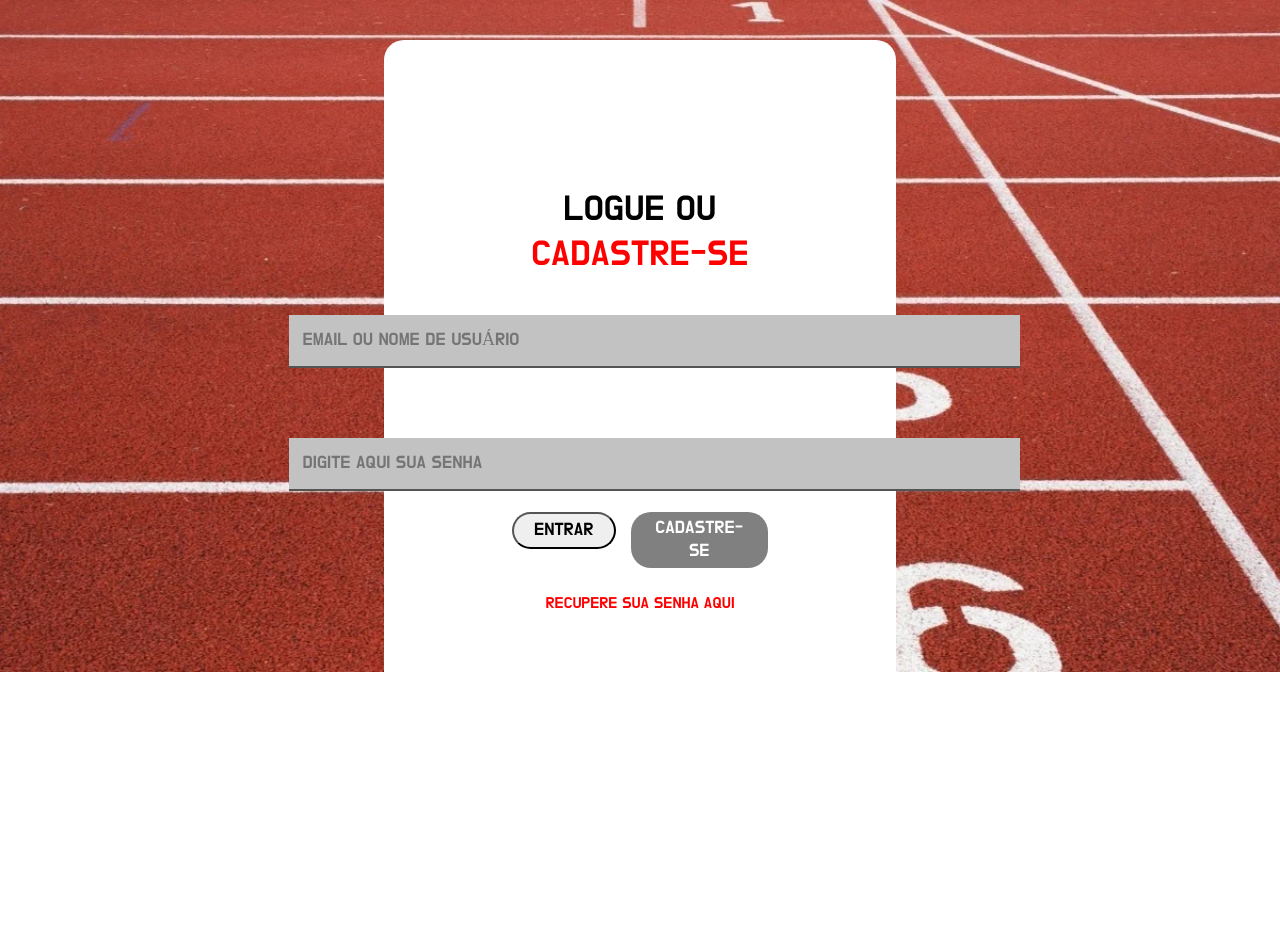
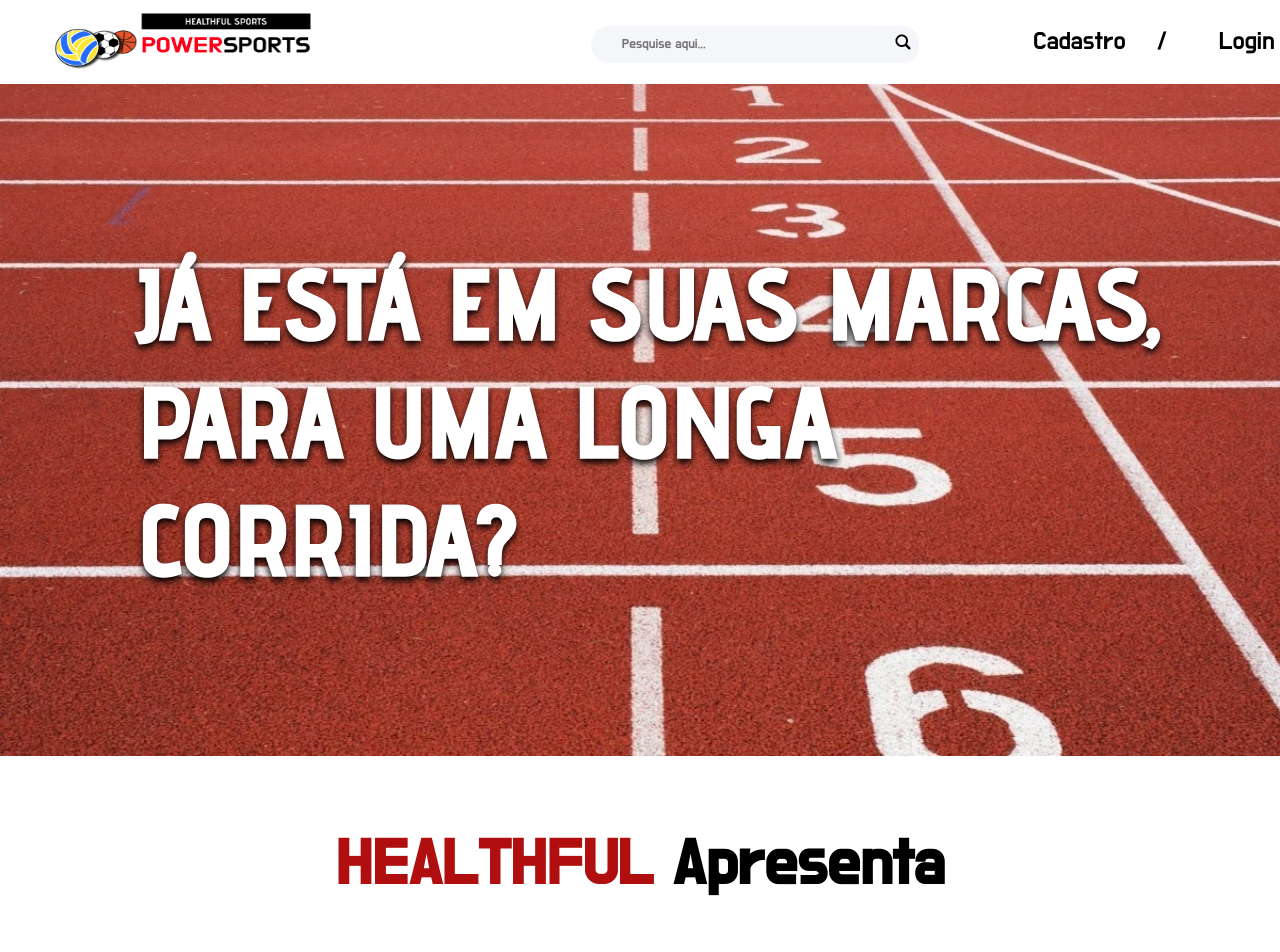
Before and after one commit to ThiagoOreste/PowerSport, a React app: page / in a window 1280 px wide. Shown: the top 952 px of the page. Before the commit the page ends 800 px from the top, so only its background shows below. Built offline with nearby package versions, Linux system fonts and the light colour scheme.

Commit message:
PowerSport Versão 0.0.2

```diff
--- a/package.json
+++ b/package.json
@@ -9,7 +9,9 @@
     "@testing-library/user-event": "^13.5.0",
     "react": "^18.1.0",
     "react-dom": "^18.1.0",
+    "react-router-dom": "^6.3.0",
     "react-scripts": "5.0.1",
+    "typeface-advent-pro": "^1.1.13",
     "web-vitals": "^2.1.4"
   },
   "scripts": {
--- /dev/null
+++ b/src/component/NavBar.js
@@ -0,0 +1,40 @@
+import React from "react";
+import './css_comp/NavBar.css';
+import {Link} from 'react-router-dom';
+import Logo from '../assets/logo.png';
+import Lupa from '../assets/lupa.png';
+
+const NavBar = () =>{
+    return(<>
+        <div className="container-nav">
+            <nav>
+                <Link className="item-logo" exact to='/' >
+                    <img  alt="Logo" src={Logo}/>
+                </Link>
+
+                <div className='item-nav'>
+                    <li id="imagem">
+                        <input className="btn-text-top" type="text" name="txtsearch" placeholder="Pesquise aqui..."/>
+                        <button className="btn-buscar-top" type="submit">
+                            <img id="img-lupa" alt="lupa" src={Lupa}/>
+                        </button>
+                   </li>
+                   <div className="item-nav-right">
+                        <li id="item-text">
+                            <Link exact to="/cadastro">Cadastro</Link>
+                        </li>
+                        <li>/</li>
+                        <li id="item-text" >
+                            <Link exact to="/login">Login</Link>
+                        </li>
+                    </div>
+                </div>
+            </nav>
+        </div>
+
+
+
+    </>);
+}
+
+export default NavBar;
--- /dev/null
+++ b/src/component/css_comp/NavBar.css
@@ -0,0 +1,58 @@
+.container-nav {
+    width: 100%;
+    height: 15%;
+}
+
+.item-logo {
+    width: 10vw;
+    margin: 4%;
+
+}
+
+.item-nav {
+    display: flex;
+    float: right;
+    margin-right: 16%;
+    margin-top: 2%;
+    font-size: 25px;
+}
+
+.item-nav a, li, link {
+    color: rgb(0, 0, 0);
+    margin: 0 14%
+}
+
+#imagem {
+    display: flex;
+    background-color: #f5f6fa;
+    border-radius: 30px;
+}
+
+#img-lupa{
+    width: 20px;
+    height: 20px;
+}
+
+.btn-text-top {
+
+    background-color: #f5f6fa;
+    border: 1px solid rgba(255, 255, 255, .1);
+    padding: 1px 60px 1px 30px;
+    border-radius: 30px;
+  }
+
+.btn-buscar-top {
+    background-color: #f5f6fa;
+    border: 1px solid rgba(255, 255, 255, .1);
+    padding: 5px 5px 5px 5px;
+    border-radius: 50px;
+}
+
+.item-nav-right {
+    display: flex;
+    margin-right: 6vw;
+}
+
+#item-text :hover {
+    color: red;
+}
--- a/src/index.js
+++ b/src/index.js
@@ -1,15 +1,14 @@
 import React from 'react';
 import ReactDOM from 'react-dom/client';
-import Login from './views/Login';
+import './views/pages/css/index.css';
+import {BrowserRouter} from 'react-router-dom';
+import Tela from './views/Tela';
+
 
 
 const root = ReactDOM.createRoot(document.getElementById('root'));
 root.render(
-  <React.StrictMode>
-    <Login/>
-  </React.StrictMode>
+  <BrowserRouter>
+    <Tela/>
+  </BrowserRouter>
 );
-
-// If you want to start measuring performance in your app, pass a function
-// to log results (for example: reportWebVitals(console.log))
-// or send to an analytics endpoint. Learn more: https://bit.ly/CRA-vitals
--- /dev/null
+++ b/src/views/Tela.js
@@ -0,0 +1,23 @@
+import { Route, Routes } from "react-router-dom";
+import Login from "./pages/Login";
+import "@fontsource/do-hyeon";
+import NavBar from "../component/NavBar";
+import Home from "./pages/Home";
+
+
+export default function Tela() {
+    return(<>
+        <header>
+            <NavBar />
+        </header>
+        <main>
+            <Routes>
+                <Route exact path="/" element= {<Home />}/>
+                <Route path="/contato" element />
+                <Route path="/login" element={<Login />} />
+                <Route path="/cadastro" element />
+            </Routes>
+        </main>
+
+    </>);
+}
--- /dev/null
+++ b/src/views/pages/Home.js
@@ -0,0 +1,34 @@
+import React from "react";
+import './css/Home.css';
+import Imgfundo from '../../assets/pista.jpg';
+import Imgtexto from '../../assets/text.png';
+import Sport from '../../assets/logogrande2.PNG';
+
+
+const Home = () =>{
+    return(<>
+        <div class="img">
+            <img src={Imgfundo} />
+            <div>
+                <img src={Imgtexto} />
+            </div>
+        </div>
+
+        <h1 id='apresenta'><b>HEALTHFUL</b> Apresenta</h1>
+
+        <div>
+            <img id='Sportimg' src={Sport} alt='sport'/>
+        </div>
+
+        <div className="texto">
+            <p>Na necessidade de levarmos saúde à todos, nós da <b id='caixa-text'>EQUIPE HEALTHFUL</b>
+                pensamos também nas pessoas que necessitem de equipamentos e artigos de esporte,
+                voltado à todas as áreas do esporte!
+            </p>
+
+        </div>
+
+    </>);
+}
+
+export default Home ;
--- a/src/views/Login.js
+++ b/src/views/pages/Login.js
@@ -1,5 +1,5 @@
 import React from 'react';
-import './Login.css'
+import './css/Login.css'
 import "@fontsource/do-hyeon";
 
 
--- /dev/null
+++ b/src/views/pages/css/Home.css
@@ -0,0 +1,49 @@
+div.img{
+    position: relative;
+    width: auto;
+    height: 20%;
+}
+
+
+div.img > img{
+    width:100%;
+    height: 20%}
+
+
+div.img > div{
+    position: absolute;
+    left: 50%;
+    margin-left: -40%;
+    top: 50%;
+    margin-top: -174px;
+    width:20px;
+    height: 20px;
+    color: #FFF;}
+
+#apresenta {
+    margin: 5%;
+    font-size: 4em;
+    text-align: center;
+}
+b{
+    color: rgb(177, 15, 15);
+}
+
+#Sportimg {
+    width: 100%;
+    height: 2%;
+}
+
+.texto {
+    font-size: 2em;
+    text-align: center;
+
+}
+
+#caixa-text {
+    border: 3px solid black;
+    background-color: black;
+    color: white;
+    width: 100px;
+
+}
--- a/src/views/Login.css
+++ b/src/views/pages/css/Login.css
@@ -1,10 +1,3 @@
-*{
-    padding: 0;
-    margin: 0;
-    box-sizing: border-box;
-    font-family: 'Do Hyeon';
-
-}
 
 .container{
     width: 100vw;
@@ -12,7 +5,7 @@
     display: flex;
     align-items: center;
     justify-content: center;
-    background-image: url("../assets/pista.jpg");
+    background-image: url("../../../assets/pista.jpg");
     background-repeat: no-repeat;
     background-size: 100vw;
 }
--- /dev/null
+++ b/src/views/pages/css/index.css
@@ -0,0 +1,10 @@
+*{
+    padding: 0;
+    margin: 0;
+    box-sizing: border-box;
+    font-family: 'Do Hyeon';
+    text-decoration: none;
+    list-style: none;
+    box-sizing: border-box;
+
+}
```
Also changed, not shown: src/assets/logo.png (added), src/assets/logogrande.png (added), src/assets/logogrande2.PNG (added), src/assets/lupa.png (added), src/assets/text.png (added), 1 other file.
